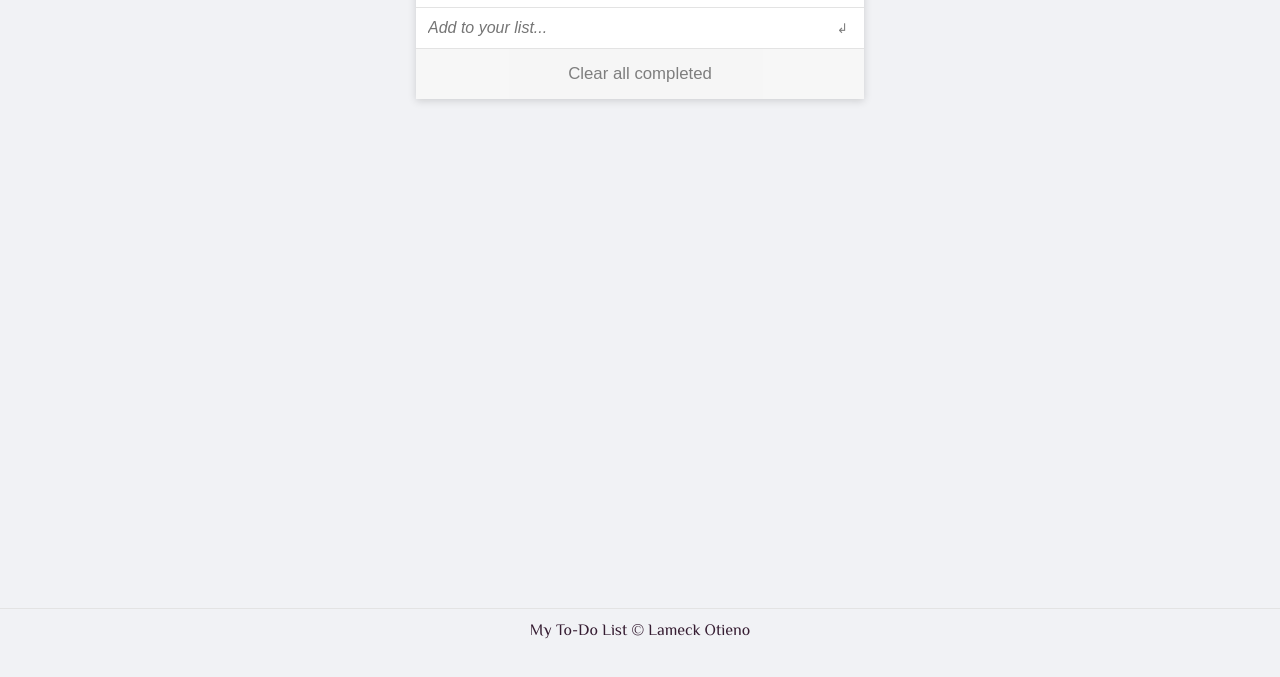
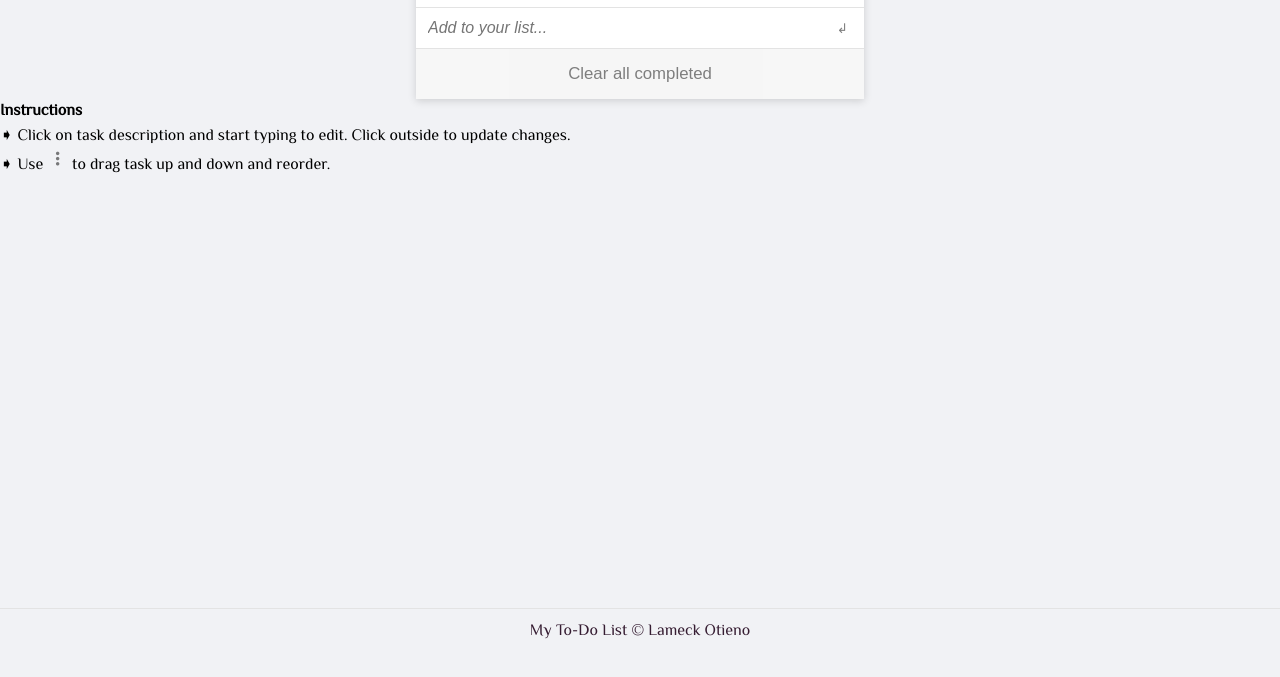
Before and after one commit to Lameck1/todo-list, a website built with webpack: page src/index.html in a window 1280 px wide. Shown: the part 121-798 px from the top of the page. Built offline with nearby package versions, Linux system fonts and the light colour scheme.

Commit message:
Add user instructions

```diff
--- a/src/index.html
+++ b/src/index.html
@@ -8,7 +8,7 @@
   <title>To-Do List</title>
 </head>
 
-<body>
+<body spellcheck="false">
   <header class="d-flex">
     <span class="material-icons">
       task
@@ -18,6 +18,13 @@
   <main class="main d-flex">
 
   </main>
+  <section class='instructions'>
+    <h4>Instructions</h4>
+    <ul>
+      <li>&#10151; Click on task description and start typing to edit. Click outside to update changes.</li>
+      <li>&#10151; Use <span class="material-icons drag-button">more_vert</span> to drag task up and down and reorder.</li>
+    </ul>
+  </section>
   <footer>
     <small>My To-Do List &copy; Lameck Otieno</small>
   </footer>
```
